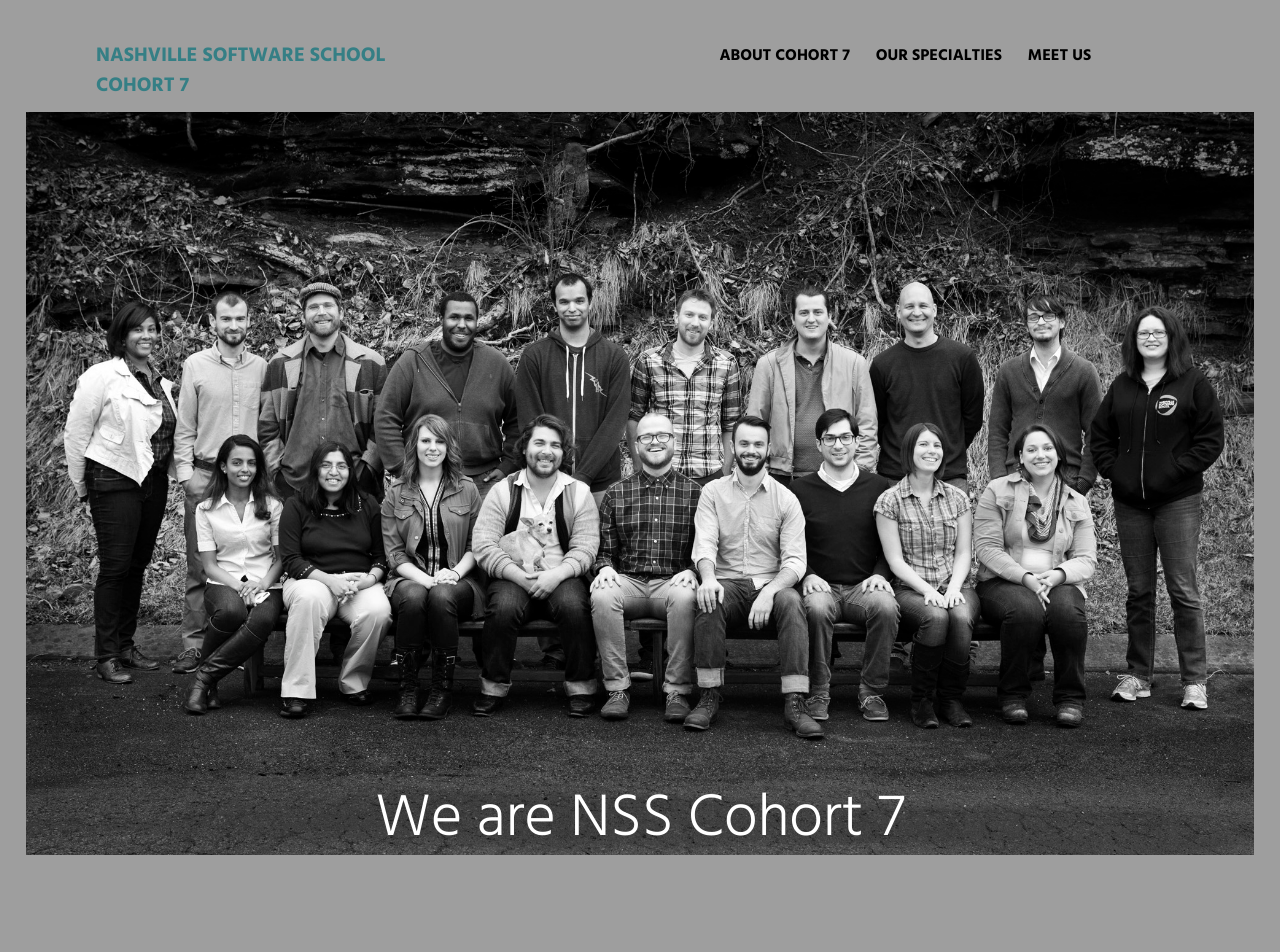
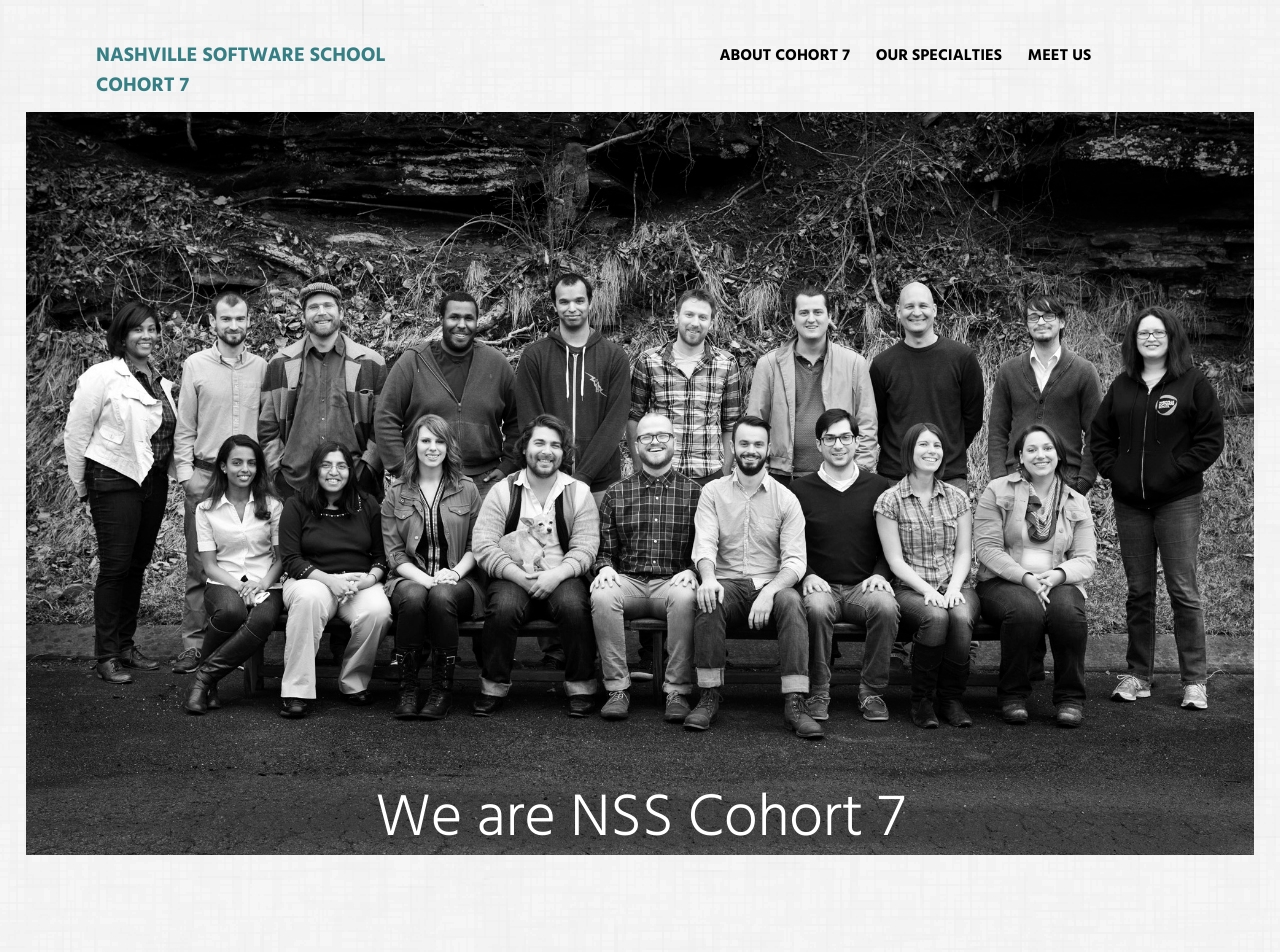
Before and after one commit to johnwquarles/Cohort7Website, a Jekyll site: the page built from index.html, in a window 1280 px wide. Shown: the top 952 px of the page. Built offline with Jekyll 4.4.1, drawn with Linux system fonts in a browser that asks for light colours.

Commit message:
reapplied pattern

```diff
--- a/_sass/_student.scss
+++ b/_sass/_student.scss
@@ -120,7 +120,7 @@ h1.title {
 }
 
 body{
-  background-image: url("/images/furley_bg_@2X.png") !important;
+  background-image: url("/images/furley.png") !important;
 }
 
 .inner-wrap {
```
Also changed, not shown: images/furley.png (added).
